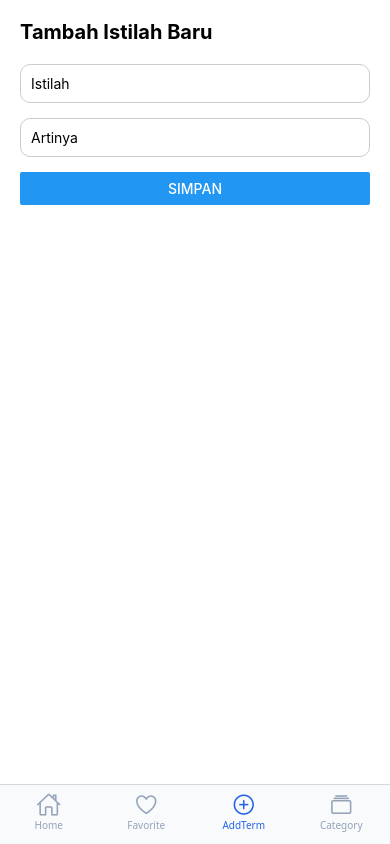
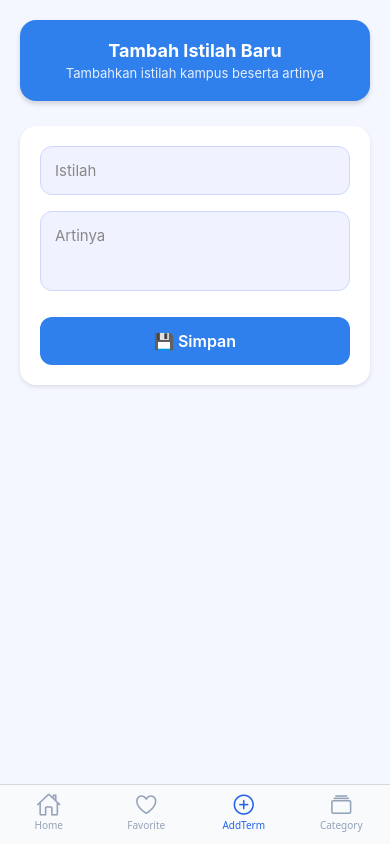
Before and after one commit to muhamadalghifari/Kelompok-2, a React Native app in the folder Kamus-Istilah-Kampus/: screen /AddTerm in a window 390 px wide. Built offline with nearby package versions, Linux system fonts and the light colour scheme.

Commit message:
update tampilan addtherms

```diff
--- a/Kamus-Istilah-Kampus/screens/AddTermScreen.js
+++ b/Kamus-Istilah-Kampus/screens/AddTermScreen.js
@@ -1,25 +1,132 @@
-import React from "react";
-import { View, Text, TextInput, Button, StyleSheet } from "react-native";
+import React, { useState } from "react";
+import {
+  View,
+  Text,
+  TextInput,
+  TouchableOpacity,
+  StyleSheet,
+  ScrollView,
+} from "react-native";
 
-export default function AddTermScreen() {
+const AddTermScreen = () => {
+  const [istilah, setIstilah] = useState("");
+  const [arti, setArti] = useState("");
+
+  const handleSave = () => {
+    if (!istilah || !arti) {
+      alert("Harap isi semua kolom!");
+      return;
+    }
+    console.log("Istilah:", istilah);
+    console.log("Artinya:", arti);
+    alert("✅ Istilah berhasil disimpan!");
+  };
+
   return (
-    <View style={styles.container}>
-      <Text style={styles.title}>Tambah Istilah Baru</Text>
-      <TextInput style={styles.input} placeholder="Istilah" />
-      <TextInput style={styles.input} placeholder="Artinya" />
-      <Button title="Simpan" onPress={() => alert("Istilah disimpan!")} />
-    </View>
+    <ScrollView
+      style={styles.container}
+      contentContainerStyle={{ paddingBottom: 80 }}
+    >
+      {/* Kotak Header mirip Home */}
+      <View style={styles.headerBox}>
+        <Text style={styles.headerTitle}>Tambah Istilah Baru</Text>
+        <Text style={styles.headerSubtitle}>
+          Tambahkan istilah kampus beserta artinya
+        </Text>
+      </View>
+
+      {/* Card Form */}
+      <View style={styles.card}>
+        <TextInput
+          style={styles.input}
+          placeholder="Istilah"
+          placeholderTextColor="#888"
+          value={istilah}
+          onChangeText={setIstilah}
+        />
+
+        <TextInput
+          style={[styles.input, { height: 80 }]}
+          placeholder="Artinya"
+          placeholderTextColor="#888"
+          value={arti}
+          onChangeText={setArti}
+          multiline
+        />
+
+        <TouchableOpacity style={styles.button} onPress={handleSave}>
+          <Text style={styles.buttonText}>💾 Simpan</Text>
+        </TouchableOpacity>
+      </View>
+    </ScrollView>
   );
-}
+};
 
 const styles = StyleSheet.create({
-  container: { flex: 1, padding: 20, backgroundColor: "#fff" },
-  title: { fontSize: 20, fontWeight: "bold", marginBottom: 20 },
+  container: {
+    flex: 1,
+    backgroundColor: "#f4f7ff",
+    padding: 20,
+  },
+  headerBox: {
+    backgroundColor: "#2f80ed",
+    borderRadius: 16,
+    paddingVertical: 20,
+    paddingHorizontal: 16,
+    alignItems: "center",
+    marginBottom: 25,
+    shadowColor: "#000",
+    shadowOffset: { width: 0, height: 3 },
+    shadowOpacity: 0.15,
+    shadowRadius: 5,
+    elevation: 3,
+  },
+  headerIcon: {
+    fontSize: 22,
+    marginBottom: 6,
+  },
+  headerTitle: {
+    color: "#fff",
+    fontSize: 18,
+    fontWeight: "700",
+  },
+  headerSubtitle: {
+    color: "#e6efff",
+    fontSize: 13,
+    marginTop: 4,
+  },
+  card: {
+    backgroundColor: "#fff",
+    borderRadius: 16,
+    padding: 20,
+    shadowColor: "#000",
+    shadowOffset: { width: 0, height: 2 },
+    shadowOpacity: 0.1,
+    shadowRadius: 4,
+    elevation: 3,
+  },
   input: {
+    backgroundColor: "#f0f3ff",
+    borderRadius: 12,
     borderWidth: 1,
-    borderColor: "#ccc",
-    borderRadius: 10,
-    padding: 10,
-    marginBottom: 15,
+    borderColor: "#d0d7ff",
+    padding: 14,
+    fontSize: 15,
+    color: "#000",
+    marginBottom: 16,
+  },
+  button: {
+    backgroundColor: "#2f80ed",
+    borderRadius: 12,
+    paddingVertical: 14,
+    alignItems: "center",
+    marginTop: 10,
+  },
+  buttonText: {
+    color: "#fff",
+    fontSize: 16,
+    fontWeight: "600",
   },
 });
+
+export default AddTermScreen;
```
